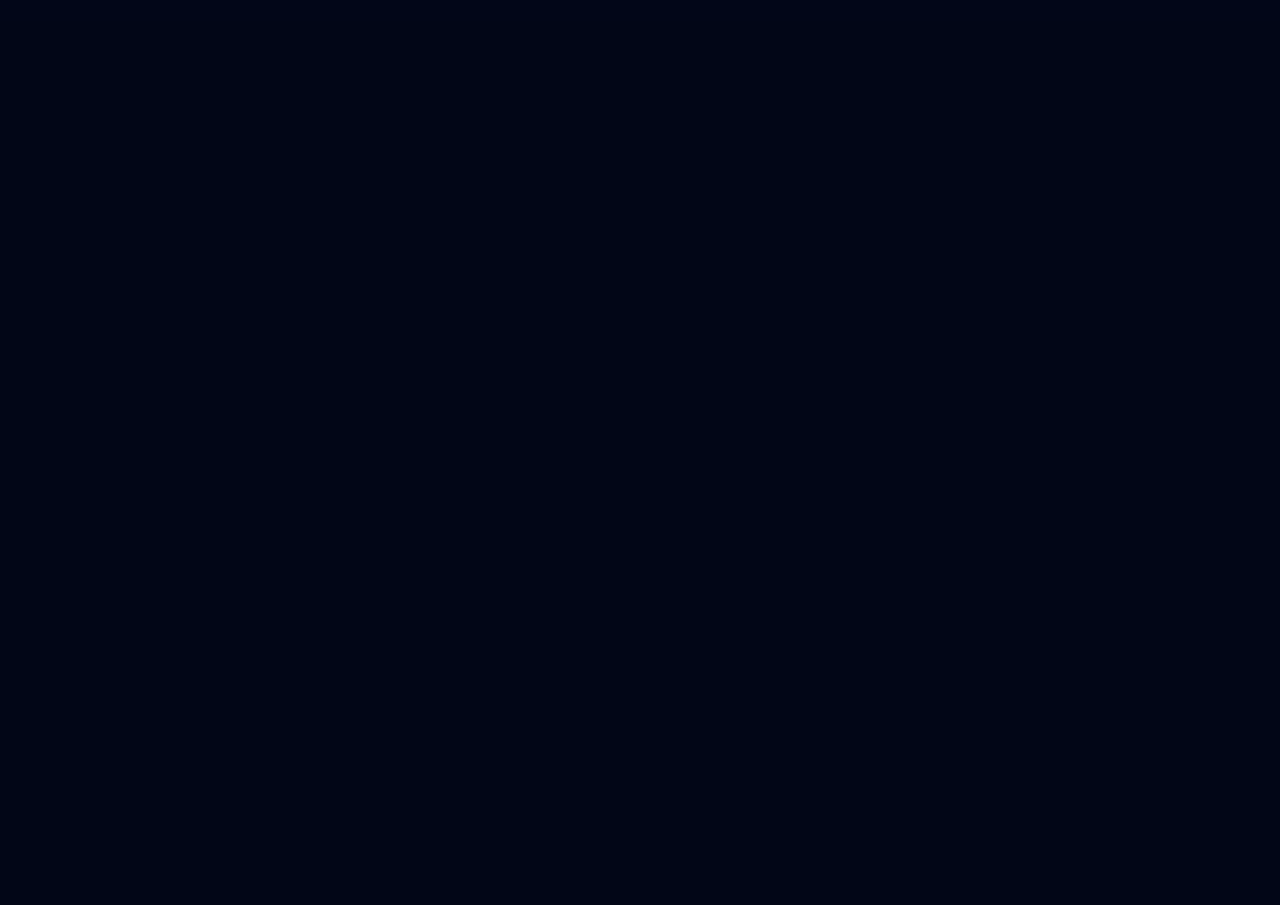
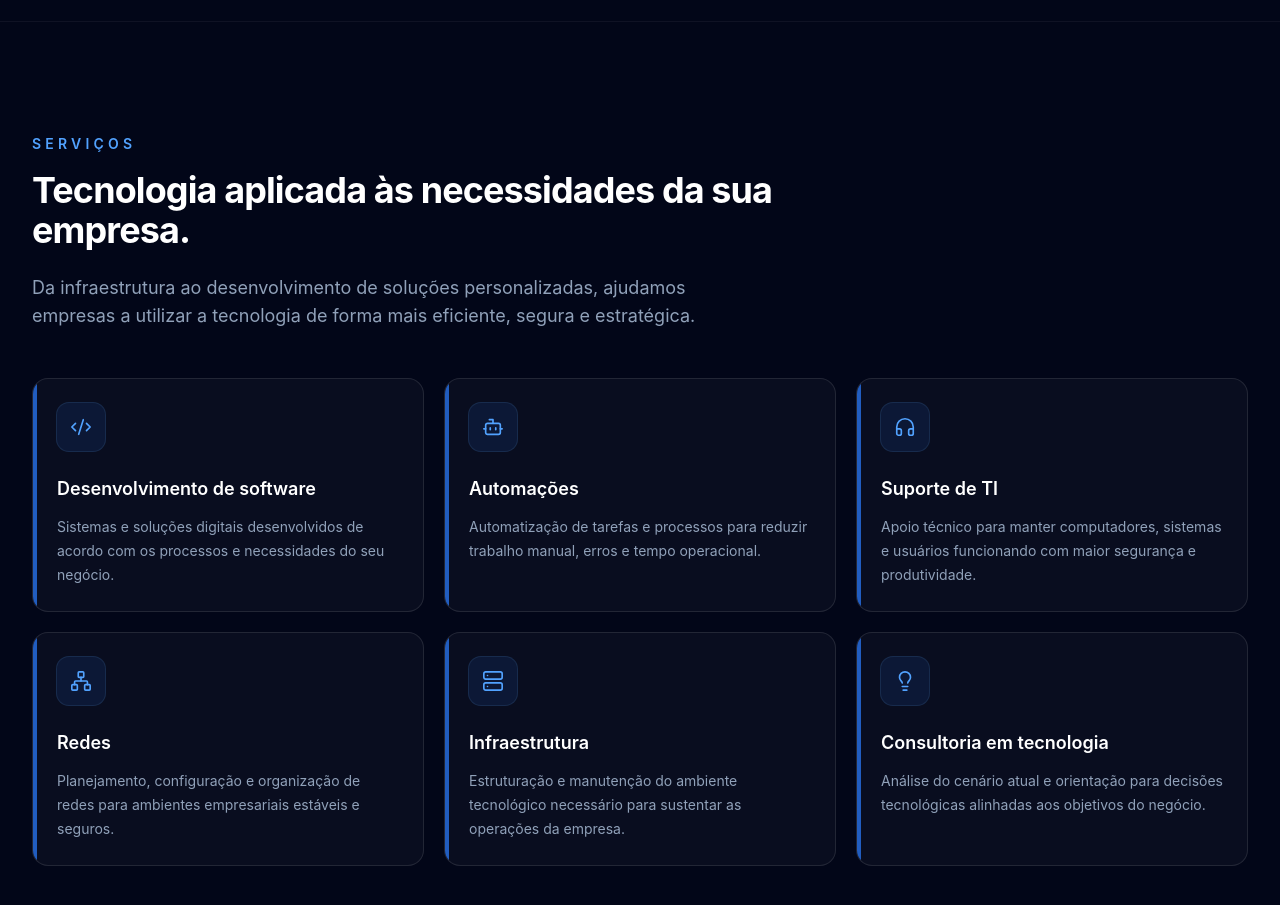
Before and after one commit to Gidelucas/SoluTICariri, a React (Vite) app: page / in a window 1280 px wide. Shown: the part 1460-2365 px from the top of the page. Before the commit the page ends 1481 px from the top, so only its background shows below. Built offline with nearby package versions, Linux system fonts and the light colour scheme.

Commit message:
feat: cria seçao de serviços responsiva

```diff
--- a/package.json
+++ b/package.json
@@ -11,6 +11,7 @@
   },
   "dependencies": {
     "@tailwindcss/vite": "^4.3.3",
+    "lucide-react": "^1.27.0",
     "react": "^19.2.7",
     "react-dom": "^19.2.7",
     "tailwindcss": "^4.3.3"
--- a/src/App.jsx
+++ b/src/App.jsx
@@ -1,6 +1,7 @@
 import Navbar from './components/Navbar'
 import Hero from './components/Hero'
 import About from './components/About'
+import Services from './components/Services'
 
 function App() {
   return (
@@ -10,6 +11,7 @@ function App() {
       <main>
         <Hero />
         <About />
+        <Services />
       </main>
     </div>
   )
--- /dev/null
+++ b/src/components/Services.jsx
@@ -0,0 +1,57 @@
+import { services } from '../data/services'
+
+function Services() {
+  return (
+    <section
+      id="servicos"
+      className="relative border-t border-white/5 px-6 py-16 sm:py-20 lg:px-8 lg:py-28"
+    >
+      <div className="mx-auto max-w-7xl">
+        <div className="max-w-3xl">
+          <p className="text-sm font-semibold uppercase tracking-[0.3em] text-blue-400">
+            Serviços
+          </p>
+
+          <h2 className="mt-4 text-3xl font-bold tracking-tight text-white sm:text-4xl">
+            Tecnologia aplicada às necessidades da sua empresa.
+          </h2>
+
+          <p className="mt-6 max-w-2xl text-base leading-7 text-slate-400 sm:text-lg">
+            Da infraestrutura ao desenvolvimento de soluções personalizadas,
+            ajudamos empresas a utilizar a tecnologia de forma mais eficiente,
+            segura e estratégica.
+          </p>
+        </div>
+
+        <div className="mt-12 grid gap-5 md:grid-cols-2 lg:grid-cols-3">
+          {services.map((service) => {
+            const Icon = service.icon
+
+            return (
+              <article
+                key={service.title}
+                className="group relative overflow-hidden rounded-2xl border border-white/10 bg-white/[0.03] p-6 transition duration-300 hover:-translate-y-1 hover:border-blue-400/30 hover:bg-white/[0.05]"
+              >
+                <div className="absolute inset-y-0 left-0 w-1 bg-blue-500 opacity-70" />
+
+                <div className="flex h-12 w-12 items-center justify-center rounded-xl bg-blue-500/10 text-blue-400 ring-1 ring-blue-400/20 transition duration-300 group-hover:bg-blue-500 group-hover:text-white">
+                  <Icon size={22} strokeWidth={1.8} />
+                </div>
+
+                <h3 className="mt-6 text-lg font-semibold text-white">
+                  {service.title}
+                </h3>
+
+                <p className="mt-3 text-sm leading-6 text-slate-400">
+                  {service.description}
+                </p>
+              </article>
+            )
+          })}
+        </div>
+      </div>
+    </section>
+  )
+}
+
+export default Services
--- /dev/null
+++ b/src/data/services.js
@@ -0,0 +1,47 @@
+import {
+  Bot,
+  Code2,
+  Headphones,
+  Network,
+  Server,
+  Lightbulb,
+} from 'lucide-react'
+
+export const services = [
+  {
+    title: 'Desenvolvimento de software',
+    description:
+      'Sistemas e soluções digitais desenvolvidos de acordo com os processos e necessidades do seu negócio.',
+    icon: Code2,
+  },
+  {
+    title: 'Automações',
+    description:
+      'Automatização de tarefas e processos para reduzir trabalho manual, erros e tempo operacional.',
+    icon: Bot,
+  },
+  {
+    title: 'Suporte de TI',
+    description:
+      'Apoio técnico para manter computadores, sistemas e usuários funcionando com maior segurança e produtividade.',
+    icon: Headphones,
+  },
+  {
+    title: 'Redes',
+    description:
+      'Planejamento, configuração e organização de redes para ambientes empresariais estáveis e seguros.',
+    icon: Network,
+  },
+  {
+    title: 'Infraestrutura',
+    description:
+      'Estruturação e manutenção do ambiente tecnológico necessário para sustentar as operações da empresa.',
+    icon: Server,
+  },
+  {
+    title: 'Consultoria em tecnologia',
+    description:
+      'Análise do cenário atual e orientação para decisões tecnológicas alinhadas aos objetivos do negócio.',
+    icon: Lightbulb,
+  },
+]
```
Also changed, not shown: 1 other file (tests, documents, lock files or other folders).
